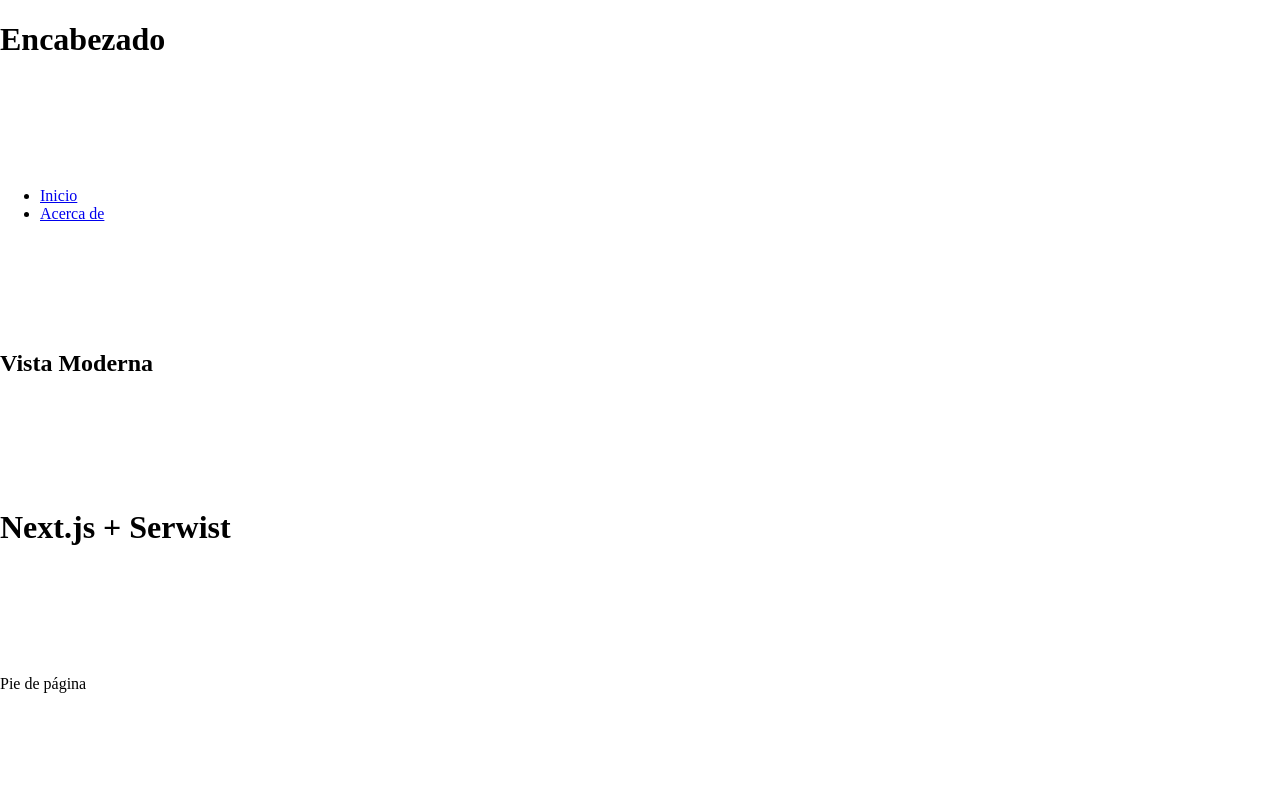
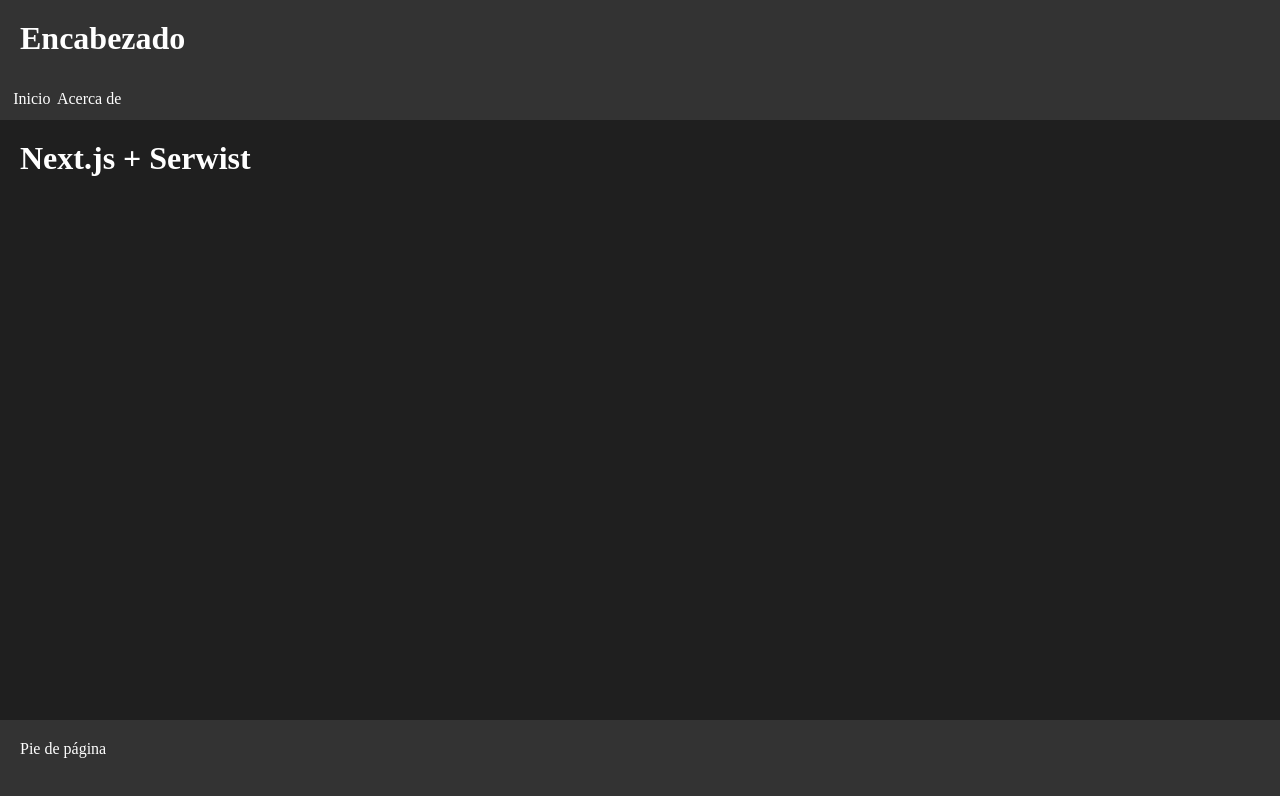
Before and after one commit to Lucascn21/nuestra-pwa-v2, a Next.js app: page / in a window 1280 px wide. Shown: the top 796 px of the page. Built offline with nearby package versions, Linux system fonts and the light colour scheme.

Commit message:
layouting

```diff
--- a/app/layout.tsx
+++ b/app/layout.tsx
@@ -36,9 +36,6 @@
     <html lang="en" dir="ltr">
 
       <head>
-
-
-
         <link rel="stylesheet" href="./css/layout.css" />
       </head>
 
@@ -56,7 +53,7 @@
         </ul>
       </nav>
 
-      <h2>Vista Moderna</h2>
+
       <main >
         {children}
       </main>
--- a/public/css/layout.css
+++ b/public/css/layout.css
@@ -1,9 +1,67 @@
-body{
+/* Reset de estilos */
+body, h1, h2, h3, h4, h5, h6, p, ul, ol, li, nav, header, footer, main {
+    margin: 0;
+    padding: 0;
+}
+
+/* Estilo del body */
+body {
     display: grid;
-    margin: 0;
-    height: 100svh;
-  }
+    grid-template-areas:
+      "header"
+      "nav"
+      "main"
+      "footer";
+    height: 100vh;
+    grid-template-rows: 10% 5% auto 10%;
+    background-color: #1f1f1f;
+    color: #fff;
+}
 
-  header{
+/* Estilo oscuro para el encabezado */
+header {
+    grid-area: header;
+    background-color: #333;
+    color: #fff;
+    padding: 20px;
+}
 
-  }
+/* Estilo oscuro para la navegación */
+nav {
+    grid-area: nav;
+    background-color: #333;
+    color: #fff;
+    padding: 10px;
+}
+
+nav ul {
+    list-style-type: none;
+}
+
+nav ul li {
+    display: inline;
+    margin: 0.2rem 0.2rem;
+}
+
+nav ul li a {
+    text-decoration: none;
+    color: #fff;
+}
+
+nav ul li a:hover {
+    text-decoration: underline;
+}
+
+/* Estilo oscuro para el contenido principal */
+main {
+    grid-area: main;
+    padding: 20px;
+}
+
+/* Estilo oscuro para el pie de página */
+footer {
+    grid-area: footer;
+    background-color: #333;
+    color: #fff;
+    padding: 20px;
+}
```
